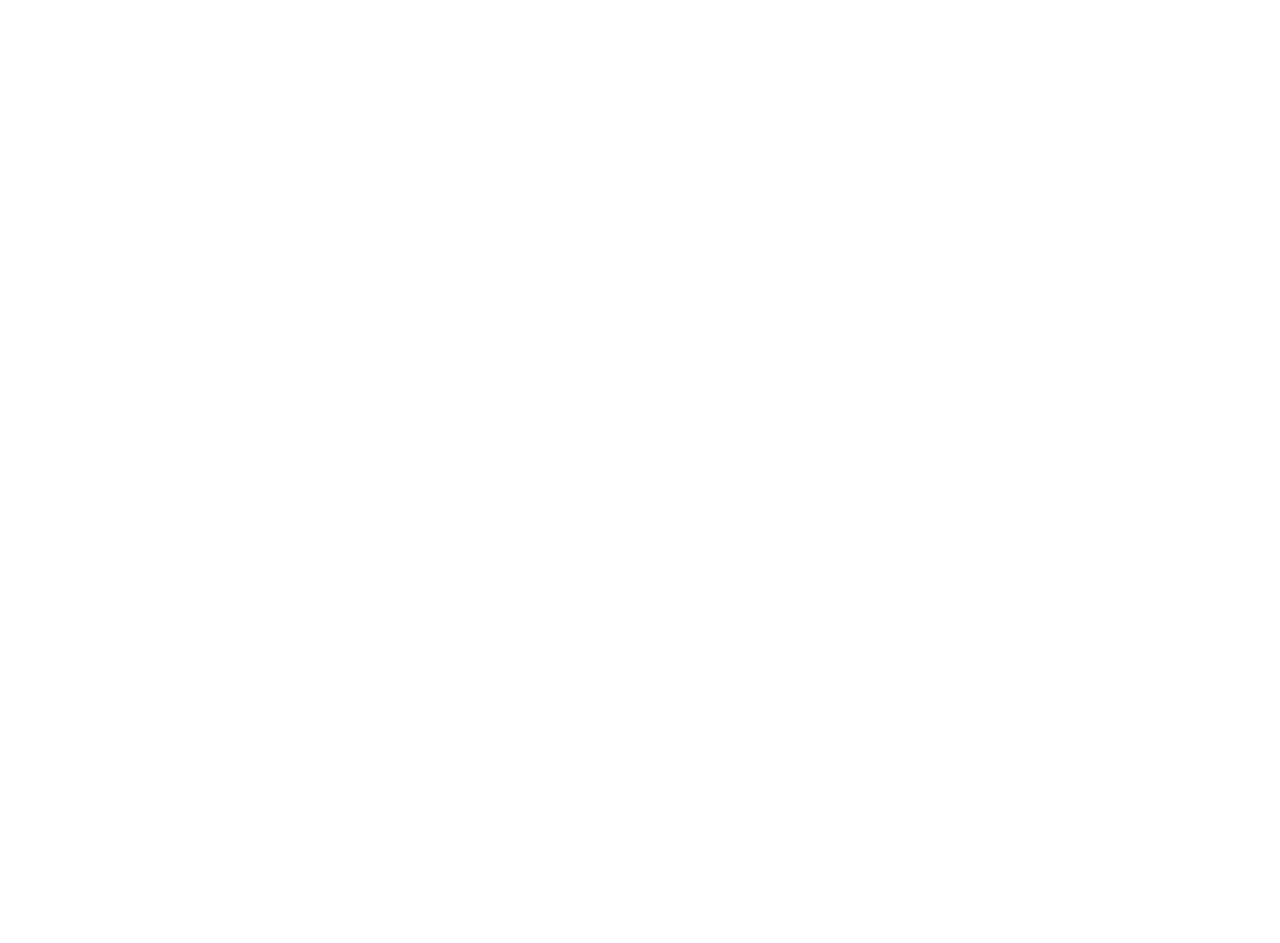
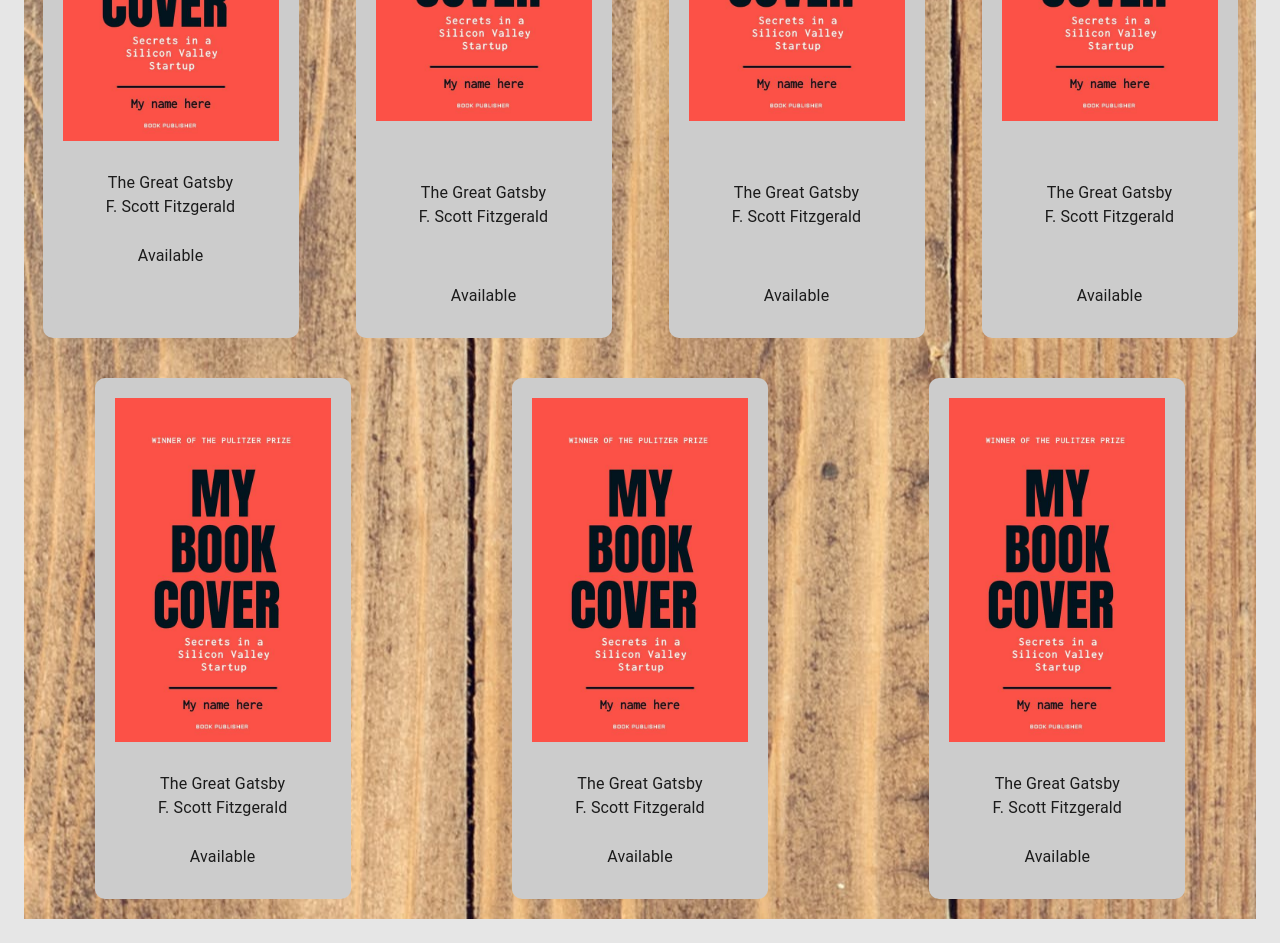
Before and after one commit to paranietharan74/library-management-system-website, a React (Create React App) app: page / in a window 1280 px wide. Shown: the part 380-1323 px from the top of the page. Before the commit the page ends 800 px from the top, so only its background shows below. Built offline with nearby package versions, Linux system fonts and the light colour scheme.

Commit message:
User home page design completed

```diff
--- a/src/Pages/UserHome.js
+++ b/src/Pages/UserHome.js
@@ -1,11 +1,82 @@
+import BookFrame from "../components/BookFrame";
 import PersistentDrawerLeft from "../components/PersistentDrawerLeft";
 import "./style/userHomeStyle.css";
+import imgSrc from "../resources/book-cover.jpg";
+import './style/userHomeStyle.css';
 
 function UserHome() {
     return (
-        <div>
+        <div className="home">
             <PersistentDrawerLeft>
-                <h1>Welcome to the User Home Page</h1>
+                <div className="userHome">
+                    <h1>Hi Mihunan, Welcome to Library Management system</h1>
+
+                    <div className="book-frame-item">
+                        <div className="book-frame">
+                            <BookFrame book={{
+                                title: "The Great Gatsby",
+                                author: "F. Scott Fitzgerald",
+                                availability: "Available",
+                                image: imgSrc
+                            }} />
+                        </div>
+
+                        <div className="book-frame-item">
+                            <BookFrame book={{
+                                title: "The Great Gatsby",
+                                author: "F. Scott Fitzgerald",
+                                availability: "Available",
+                                image: imgSrc
+                            }} />
+                        </div>
+
+                        <div className="book-frame-item">
+                            <BookFrame book={{
+                                title: "The Great Gatsby",
+                                author: "F. Scott Fitzgerald",
+                                availability: "Available",
+                                image: imgSrc
+                            }} />
+                        </div>
+
+                        <div className="book-frame-item">
+                            <BookFrame book={{
+                                title: "The Great Gatsby",
+                                author: "F. Scott Fitzgerald",
+                                availability: "Available",
+                                image: imgSrc
+                            }} />
+                        </div>
+
+                        <div className="book-frame-item">
+                            <BookFrame book={{
+                                title: "The Great Gatsby",
+                                author: "F. Scott Fitzgerald",
+                                availability: "Available",
+                                image: imgSrc
+                            }} />
+                        </div>
+
+                        <div className="book-frame-item">
+                            <BookFrame book={{
+                                title: "The Great Gatsby",
+                                author: "F. Scott Fitzgerald",
+                                availability: "Available",
+                                image: imgSrc
+                            }} />
+                        </div>
+
+                        <div className="book-frame-item">
+                            <BookFrame book={{
+                                title: "The Great Gatsby",
+                                author: "F. Scott Fitzgerald",
+                                availability: "Available",
+                                image: imgSrc
+                            }} />
+                        </div>
+                    </div>
+
+                </div>
             </PersistentDrawerLeft>
         </div>
     );
--- a/src/Pages/style/userHomeStyle.css
+++ b/src/Pages/style/userHomeStyle.css
@@ -1,14 +1,35 @@
-.notification-container{
+.book-frame-item {
     display: flex;
-    flex-direction: column;
-    align-items: center;
-    justify-content: center;
-    margin-top: 20px;
-    margin-bottom: 20px;
+    flex-wrap: wrap;
+    justify-content: space-around;
+    gap: 20px;
 }
 
-.notifications{
-    margin-left: 40%;
+.book-frame {
+    /*flex: 1 1 200px;*/ /* Flex item grows to fill available space */
     padding: 20px;
-    margin-left: 10vw;
+    border-radius: 10px;
+    text-align: center;
 }
+
+.book-image {
+    width: 100%;
+    height: auto;
+    margin-bottom: 10px;
+}
+
+.book-info {
+    margin-bottom: 5px;
+}
+
+.availability-status {
+    margin-bottom: 10px;
+}
+
+.userHome{
+    background: url('../../resources/libraryHomeBackground.jpg') no-repeat center center fixed;
+}
+
+.home{
+    background-color: #e6e6e6;
+}
--- /dev/null
+++ b/src/components/BookFrame.js
@@ -0,0 +1,19 @@
+import React from 'react';
+import './style/BookFrame.css'; // Import the CSS file
+
+function BookFrame({ book }) {
+    return (
+        <div className="book-frame">
+            <img className="book-image" src={book.image} alt={book.title} />
+            <div className="book-info">
+                <p>{book.title}</p>
+                <p>{book.author}</p>
+            </div>
+            <div className="availability-status">
+                <p>{book.availability}</p>
+            </div>
+        </div>
+    );
+}
+
+export default BookFrame;
--- /dev/null
+++ b/src/components/style/BookFrame.css
@@ -0,0 +1,31 @@
+.book-frame {
+    display: flex;
+    flex-direction: column;
+    align-items: center;
+    margin-bottom: 20px;
+    width: 20vw;
+    padding: 20px;
+    background-color: #cccccc;
+    border-radius: 10px;
+}
+
+.book-image {
+    width: 200px;
+    /* Set the width of the book image */
+    height: auto;
+    /* Maintain aspect ratio */
+    margin-bottom: 10px;
+    /* Add some space below the image */
+}
+
+.book-info {
+    text-align: center;
+    /* Center-align the book information */
+    margin-bottom: 5px;
+    /* Add space below the book information */
+}
+
+.availability-status {
+    text-align: center;
+    /* Center-align the availability status */
+}
```
Also changed, not shown: src/resources/libraryHomeBackground.jpg (added).
